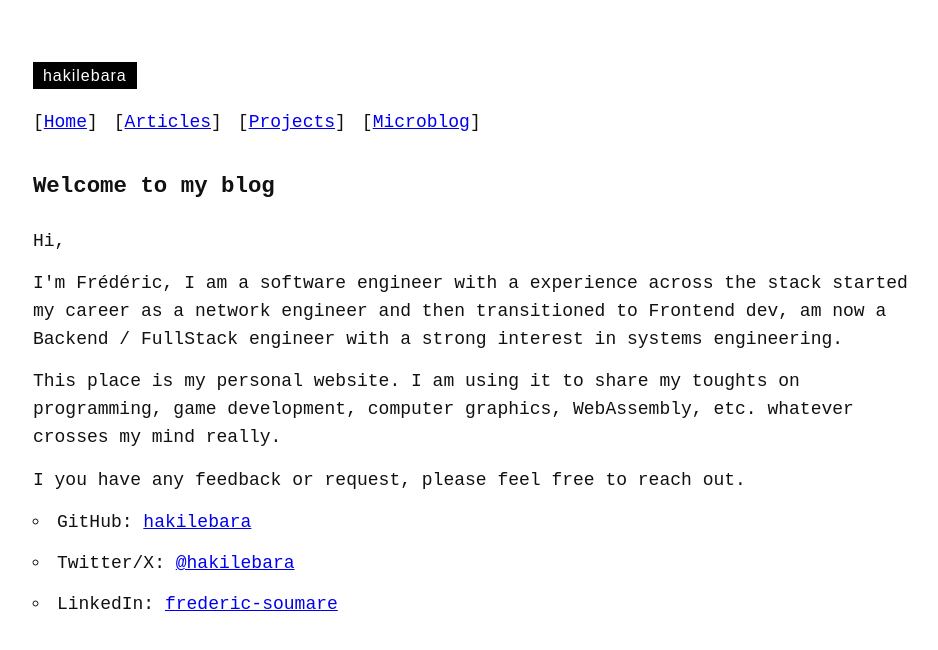
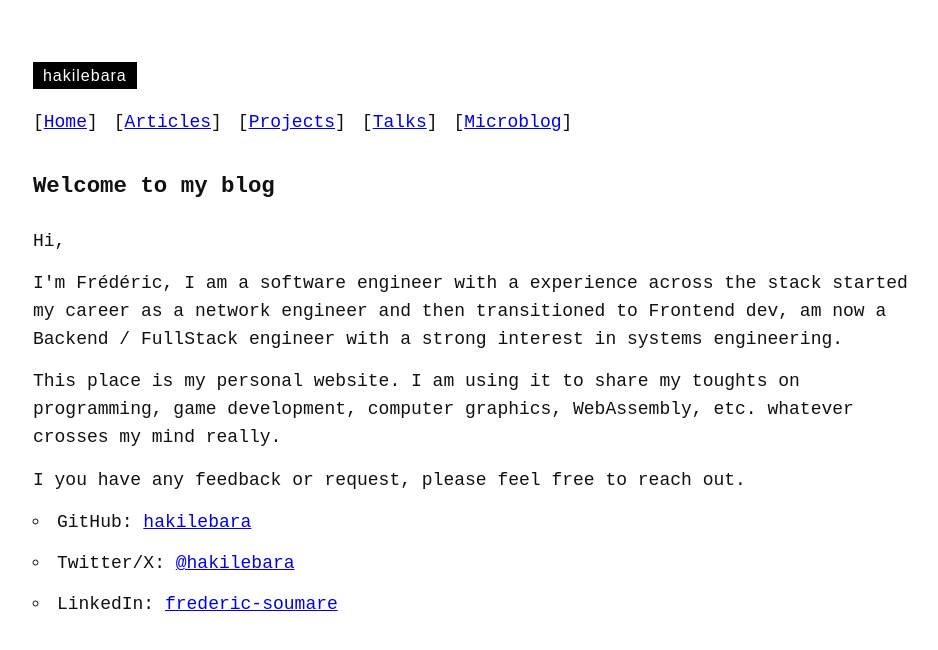
Before and after one commit to hakilebara/hakilebara.github.io, a Jekyll site: the page built from index.html, in a window 1280 px wide. Shown: the top 650 px of the page, without its empty margins (167-1105 px from the left). Built offline with Jekyll 4.4.1, drawn with Linux system fonts in a browser that asks for light colours.

Commit message:
Add a new Talks section

```diff
--- a/_includes/header.html
+++ b/_includes/header.html
@@ -5,6 +5,7 @@
       <li>[<a href="/">Home</a>]</li>
       <li>[<a href="/posts">Articles</a>]</li>
       <li>[<a href="/projects">Projects</a>]</li>
+      <li>[<a href="/talks">Talks</a>]</li>
       <li>[<a href="/microblog">Microblog</a>]</li>
     </ul>
   </nav>
--- a/assets/main.css
+++ b/assets/main.css
@@ -373,6 +373,13 @@
   }
 }
 
+.talks {
+  h1 {
+    font-size: 1.4rem;
+    margin-bottom: 14px;
+  }
+}
+
 .rss {
   ul {
     list-style: circle inside;
```
Also changed, not shown: talks.html (added, +15 -0 lines).
